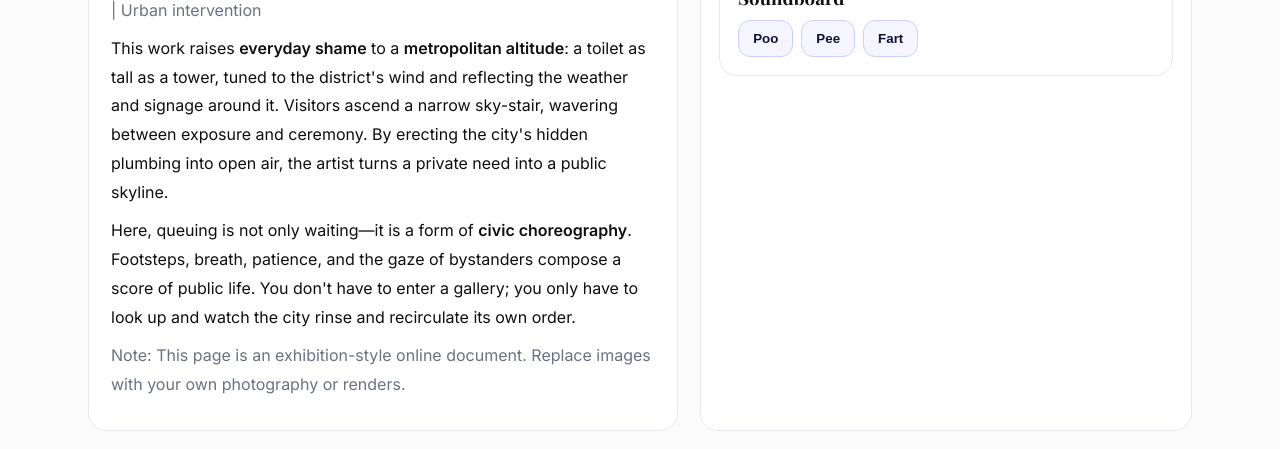
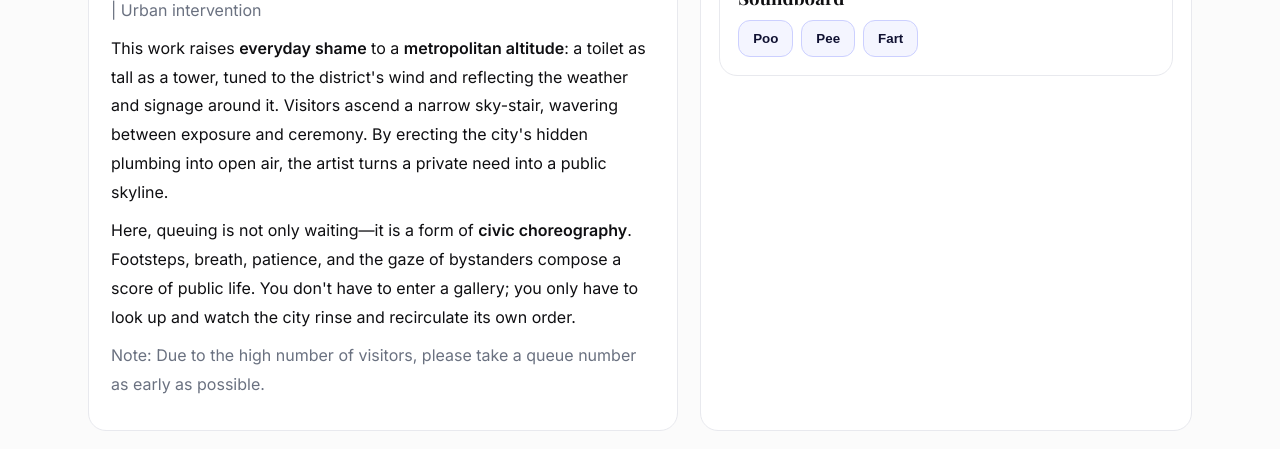
Before and after one commit to WeifanJiang233/SkylineToilet, a plain HTML site: page index.html in a window 1280 px wide. Shown: the part 802-1251 px from the top of the page. Drawn offline with nearby package versions, Linux system fonts and the light colour scheme.

Commit message:
Update index.html

```diff
--- a/index.html
+++ b/index.html
@@ -89,7 +89,7 @@
       <p>
         Here, queuing is not only waiting—it is a form of <strong>civic choreography</strong>. Footsteps, breath, patience, and the gaze of bystanders compose a score of public life. You don't have to enter a gallery; you only have to look up and watch the city rinse and recirculate its own order.
       </p>
-      <p class="muted">Note: This page is an exhibition-style online document. Replace images with your own photography or renders.</p>
+      <p class="muted">Note: Due to the high number of visitors, please take a queue number as early as possible.</p>
     </article>
 
     <aside class="info" aria-label="Queue & Audio">
```
